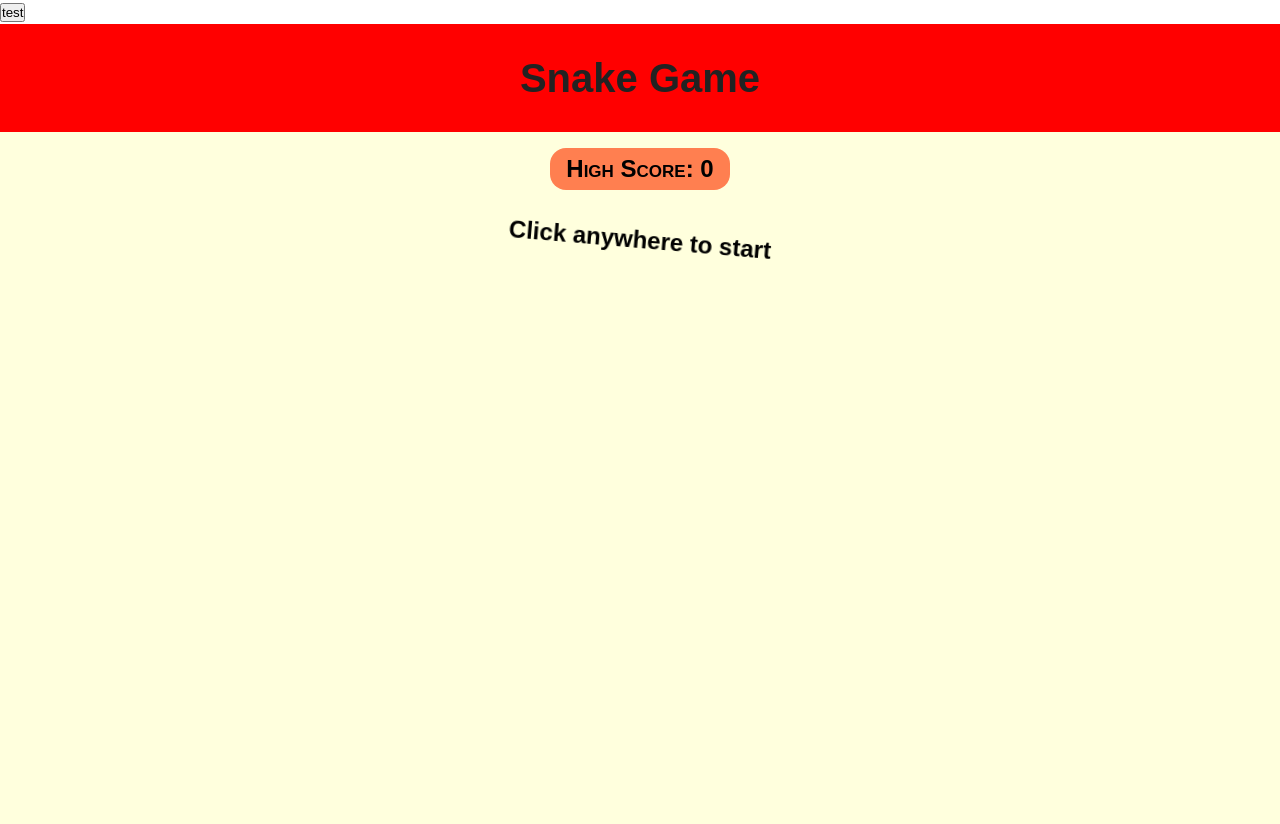
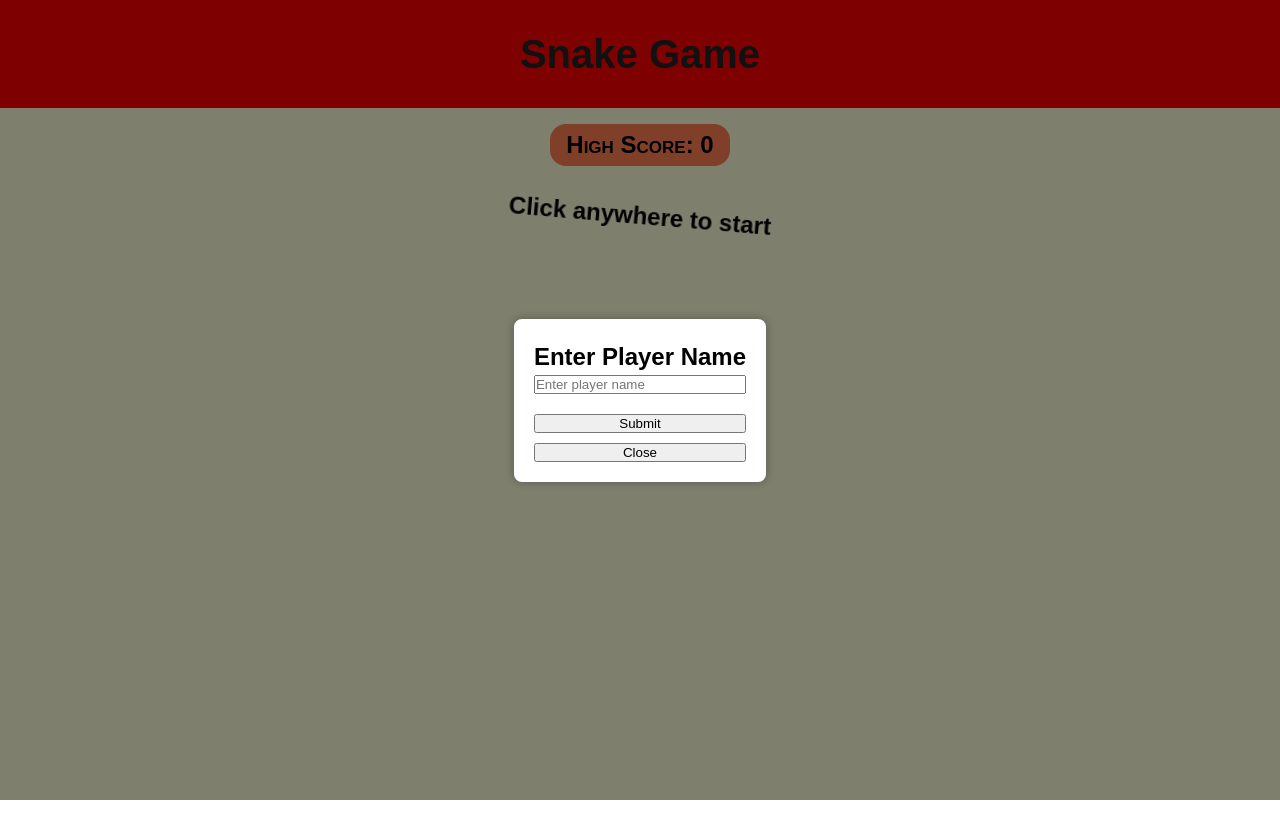
Before and after one commit to rajdhokai/stellar-snake-game, a React (Vite) app: page / in a window 1280 px wide. After the commit the page ends 800 px from the top, so only its background shows below. Built offline with nearby package versions, Linux system fonts and the light colour scheme; a web font is replaced by a local one; what @stellar/stellar-sdk would draw is missing.

Commit message:
update the code in app and also add the modal in snak game

```diff
--- a/src/App.tsx
+++ b/src/App.tsx
@@ -1,17 +1,61 @@
-import SnakesGame from "./SnakesGame";
-import getAllPlayers from "../src/soroban";
+// import SnakesGame from "./SnakesGame";
+// import getAllPlayers from "../src/soroban";
+
+// function App() {
+//   const fetchFeedings = async () => {
+//     try {
+//       const response = await getAllPlayers('GBXEE2WQVDPCQDYWJKDEHPHCFLBIG33IGQQI2AQ47XJ4SZ46BKAEB7BV');
+//       console.log(response);
+//     } catch{
+
+//     }
+//   }
+//   return <><button onClick={()=> fetchFeedings()}>test</button>
+//   <SnakesGame /></>;
+// }
+
+// export default App;
+import React, { useState, useEffect } from 'react';
+import SnakesGame from './SnakesGame';
+import { addPlayer, getAllPlayers } from './soroban';
+import Modal from './SnakesGame/Modal';
 
 function App() {
-  const fetchFeedings = async () => {
+  const [isModalOpen, setIsModalOpen] = useState(false); // Initially set to false
+
+  // Fetch feedings when the modal is submitted
+  const addPlayers = async (playerName: string) => {
     try {
-      const response = await getAllPlayers('GBXEE2WQVDPCQDYWJKDEHPHCFLBIG33IGQQI2AQ47XJ4SZ46BKAEB7BV');
-      console.log(response);
-    } catch{
+      await addPlayer('GBXEE2WQVDPCQDYWJKDEHPHCFLBIG33IGQQI2AQ47XJ4SZ46BKAEB7BV', playerName, 0);
+      await getAllPlayers('GBXEE2WQVDPCQDYWJKDEHPHCFLBIG33IGQQI2AQ47XJ4SZ46BKAEB7BV');
+    } catch (error) {
+      console.error('Failed to fetch feedings:', error);
+    }
+  };
 
+  const handleModalSubmit = (playerName: string) => {
+    addPlayers(playerName);
+    setIsModalOpen(false);
+  };
+
+  // Check local storage for player name on component mount
+  useEffect(() => {
+    const playerName = localStorage.getItem('playerName');
+    if (!playerName) {
+      setIsModalOpen(true); // Open modal if no player name is set
     }
-  }
-  return <><button onClick={()=> fetchFeedings()}>test</button>
-  <SnakesGame /></>;
+  }, []);
+
+  return (
+    <>
+      <Modal
+        isOpen={isModalOpen}
+        onClose={() => setIsModalOpen(false)}
+        onSubmit={handleModalSubmit}
+      />
+      <SnakesGame />
+    </>
+  );
 }
 
 export default App;
--- /dev/null
+++ b/src/SnakesGame/Modal.tsx
@@ -0,0 +1,69 @@
+import React, { useState } from 'react';
+
+interface ModalProps {
+  isOpen: boolean;
+  onClose: () => void;
+  onSubmit: (playerName: string) => void;
+}
+
+const Modal: React.FC<ModalProps> = ({ isOpen, onClose, onSubmit }) => {
+  const [playerName, setPlayerName] = useState('');
+
+  const handleSubmit = (e: React.FormEvent) => {
+    e.preventDefault();
+    localStorage.setItem('playerName', playerName);
+    onSubmit(playerName);
+  };
+
+  if (!isOpen) return null;
+
+  return (
+    <div className="modal-overlay">
+      <div className="modal-content">
+        <h2>Enter Player Name</h2>
+        <form onSubmit={handleSubmit}>
+          <input
+            type="text"
+            value={playerName}
+            onChange={(e) => setPlayerName(e.target.value)}
+            placeholder="Enter player name"
+            required
+          />
+          <button type="submit">Submit</button>
+          <button type="button" onClick={onClose}>Close</button>
+        </form>
+      </div>
+      <style>{`
+        .modal-overlay {
+          position: fixed;
+          top: 0;
+          left: 0;
+          right: 0;
+          bottom: 0;
+          background: rgba(0, 0, 0, 0.5);
+          display: flex;
+          justify-content: center;
+          align-items: center;
+        }
+        .modal-content {
+          background: white;
+          padding: 20px;
+          border-radius: 8px;
+          box-shadow: 0 0 10px rgba(0, 0, 0, 0.3);
+        }
+        form {
+          display: flex;
+          flex-direction: column;
+        }
+        input {
+          margin-bottom: 10px;
+        }
+        button {
+          margin-top: 10px;
+        }
+      `}</style>
+    </div>
+  );
+};
+
+export default Modal;
```
